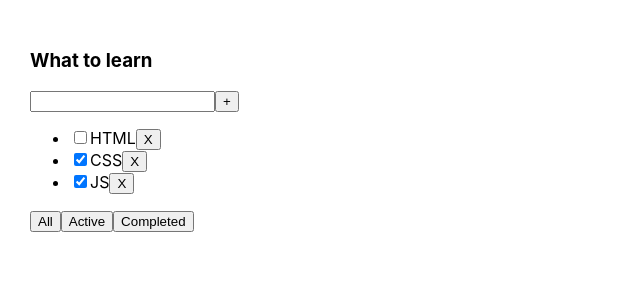
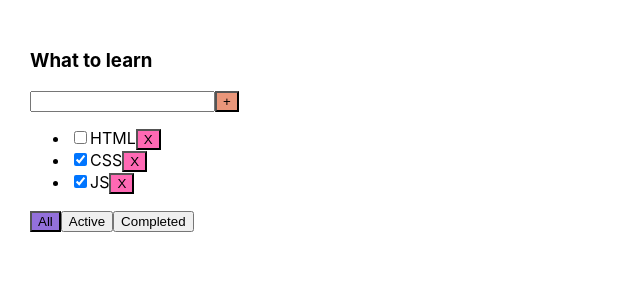
Before and after one commit to espere-papillon/appToDoList, a React (Create React App) app: page / in a window 1280 px wide. Shown: the top 300 px of the page, without its empty margins (0-640 px from the left). Built offline with nearby package versions, Linux system fonts and the light colour scheme.

Commit message:
feat: add error processing

```diff
--- a/src/App.css
+++ b/src/App.css
@@ -6,3 +6,24 @@
 .App > div {
   margin-right: 50px;
 }
+
+.active-filter {
+  background-color: mediumpurple;
+}
+
+.close-button {
+  background-color: hotpink;
+}
+
+.add-button {
+  background-color: darksalmon;
+}
+
+.error-input {
+  border: darkred 2px solid;
+  outline: transparent;
+}
+
+.error-message {
+  color: darkred;
+}
--- a/src/App.tsx
+++ b/src/App.tsx
@@ -57,14 +57,28 @@ function App() {
                     return tasks
             }
         }
+
+        function changeTaskStatus(taskId: string, newIsDone: boolean) {
+            const updatedTasks = tasks.map(el => {
+                if(el.id === taskId) {
+                    return {...el, isDone: newIsDone}
+                }
+                return el
+            })
+            setTasks(updatedTasks)
+        }
+
     // UI:
     return (
         <div className="App">
             <ToDoList title = {'What to learn'}
                       tasks={getTasksForTodoList()}
+                      todoListFilter={todoListFilter}
                       addTask={addTask}
                       removeTasks={removeTasks}
-                      changeTodoListFilter={changeTodoListFilter}/>
+                      changeTodoListFilter={changeTodoListFilter}
+                      changeTaskStatus={changeTaskStatus}
+            />
         </div>
     );
 }
--- a/src/ToDoList.tsx
+++ b/src/ToDoList.tsx
@@ -3,22 +3,26 @@ import {FilterValuesTypes, TaskType} from "./App";
 
 type ToDoListPropsType = {
     title: string
+    todoListFilter: FilterValuesTypes
     tasks: Array<TaskType>
     addTask: (title: string) => void
     removeTasks: (taskID: string) => void
     changeTodoListFilter: (newFilterValue: FilterValuesTypes) => void
+    changeTaskStatus: (taskId: string, newIsDone: boolean) => void
 }
 
 export function ToDoList(props: ToDoListPropsType) {
     const [title, setTitle] = useState<string>("")
-
+    const [error, serError] = useState<string | null>(null)
     const tasks = props.tasks.map(task => {
         const removeTask = () => props.removeTasks(task.id)
+        const changeStatus = (event: ChangeEvent<HTMLInputElement>) => props.changeTaskStatus(task.id, event.currentTarget.checked)
         return (
             <li>
-                <input type="checkbox" checked={task.isDone}/>
+                <input type="checkbox" checked={task.isDone}
+                       onChange={changeStatus}/>
                 <span>{task.title}</span>
-                <button onClick={removeTask}>X</button>
+                <button className={"close-button"} onClick={removeTask}>X</button>
             </li>
         )
     })
@@ -26,9 +30,15 @@ export function ToDoList(props: ToDoListPropsType) {
     const setAll = () => props.changeTodoListFilter("all")
     const setActive = () => props.changeTodoListFilter("active")
     const setCompleted = () => props.changeTodoListFilter("completed")
-    const changeTitle = (e: ChangeEvent<HTMLInputElement>) => setTitle(e.currentTarget.value)
+    const changeTitle = (e: ChangeEvent<HTMLInputElement>) => {serError(null)
+        setTitle(e.currentTarget.value)}
     const addTask = () => {
-        props.addTask(title)
+        const trimmedTitle = title.trim()
+        if (trimmedTitle) {
+            props.addTask(title)
+        } else {
+            serError("Title is required")
+        }
         setTitle("")
     }
     const onKeyPressTask = (e: KeyboardEvent<HTMLInputElement>) => {
@@ -36,16 +46,22 @@ export function ToDoList(props: ToDoListPropsType) {
             addTask()
     }
 
+    const allBtnClass = props.todoListFilter === "all" ? "active-filter" : "";
+    const activeBtnClass = props.todoListFilter === "active" ? "active-filter" : "";
+    const completedBtnClass = props.todoListFilter === "completed" ? "active-filter" : ""
+
     return (
         <div>
             <h3>{props.title}</h3>
             <div>
                 <input
+                    className={error ? "error-input" : ""}
                     value={title}
                     onChange={changeTitle}
                     onKeyPress={onKeyPressTask}
                 />
-                <button onClick={addTask}>+</button>
+                <button className={"add-button"} onClick={addTask}>+</button>
+                {error && <div className={"error-message"}>{error}</div>}
             </div>
             <ul>
                 {tasks}
@@ -54,9 +70,9 @@ export function ToDoList(props: ToDoListPropsType) {
                 {/*<button onClick={() => {props.changeTodoListFilter("all")}}>All</button>*/}
                 {/*<button onClick={() => {props.changeTodoListFilter("active")}}>Active</button>*/}
                 {/*<button onClick={() => {props.changeTodoListFilter("completed")}}>Completed</button>*/}
-                <button onClick={setAll}>All</button>
-                <button onClick={setActive}>Active</button>
-                <button onClick={setCompleted}>Completed</button>
+                <button className={allBtnClass} onClick={setAll}>All</button>
+                <button className={activeBtnClass} onClick={setActive}>Active</button>
+                <button className={completedBtnClass} onClick={setCompleted}>Completed</button>
             </div>
         </div>
     )
```
Lines whose indentation alone changed are shown as unchanged.
